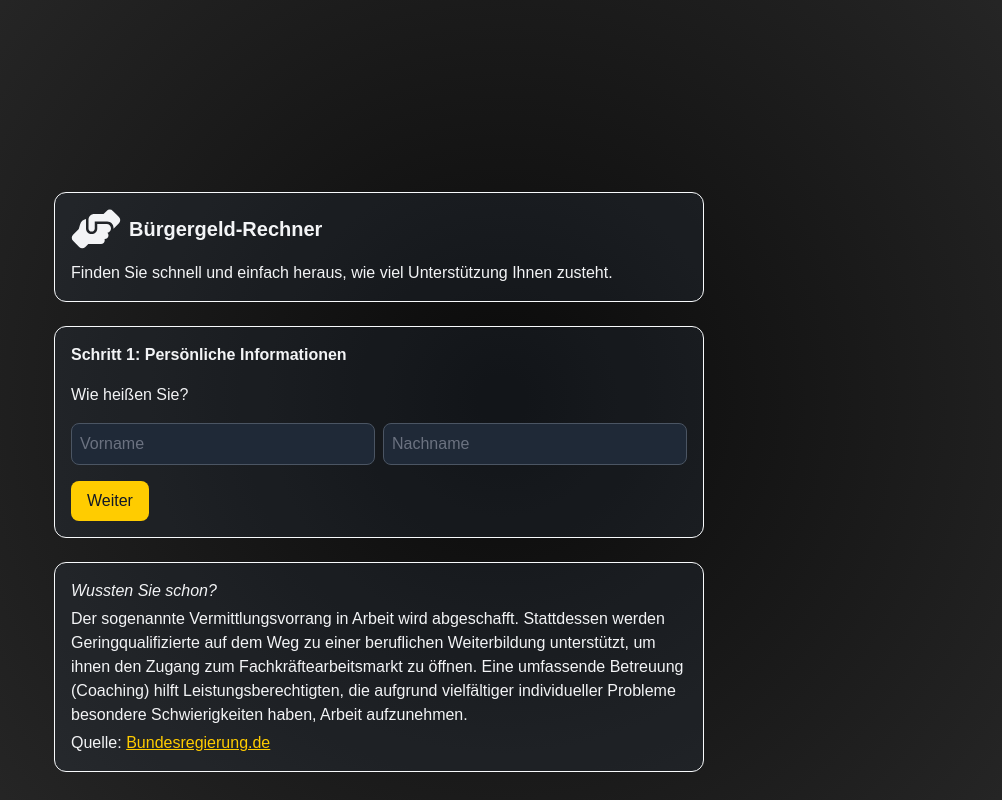
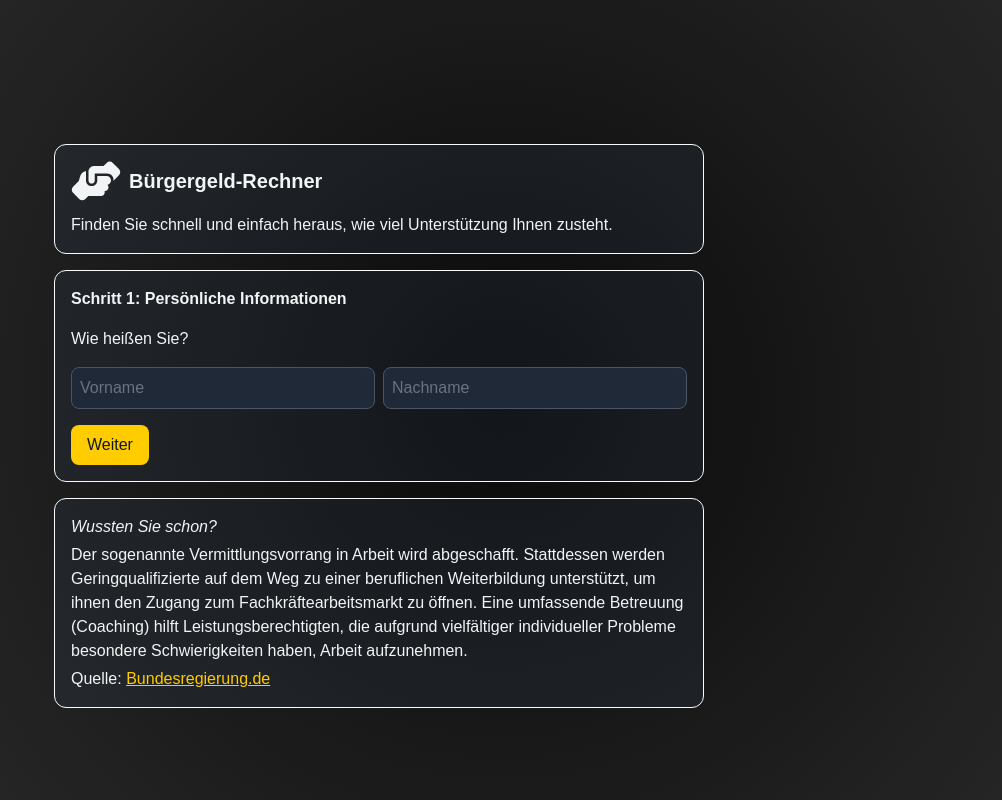
Before and after one commit to jon-pruessmeier/buergergeld-rechner, a Next.js app in the folder apps/frontend/: page / in a window 1280 px wide. Shown: the whole page, without its empty margins (138-1140 px from the left). Built offline with nearby package versions, Linux system fonts and the light colour scheme; no server answers.

Commit message:
improved paddings #14

```diff
--- a/apps/frontend/app/layout.tsx
+++ b/apps/frontend/app/layout.tsx
@@ -18,8 +18,8 @@ export default function RootLayout({
   return (
     <html lang="de">
       <body className="flex items-center justify-center">
-        <div className="w-full h-full p-8 md:p-48 overflow-y-auto">
-          <div className="grid grid-cols-1 gap-6 items-center justify-center w-full max-w-[650px] ">
+        <div className="w-full h-full p-8 md:px-48 md:pt-36 overflow-y-auto">
+          <div className="grid grid-cols-1 gap-4 items-center justify-center w-full max-w-[650px] ">
             <Header />
             <main>
               <RoundedBox>{children}</RoundedBox>
```
